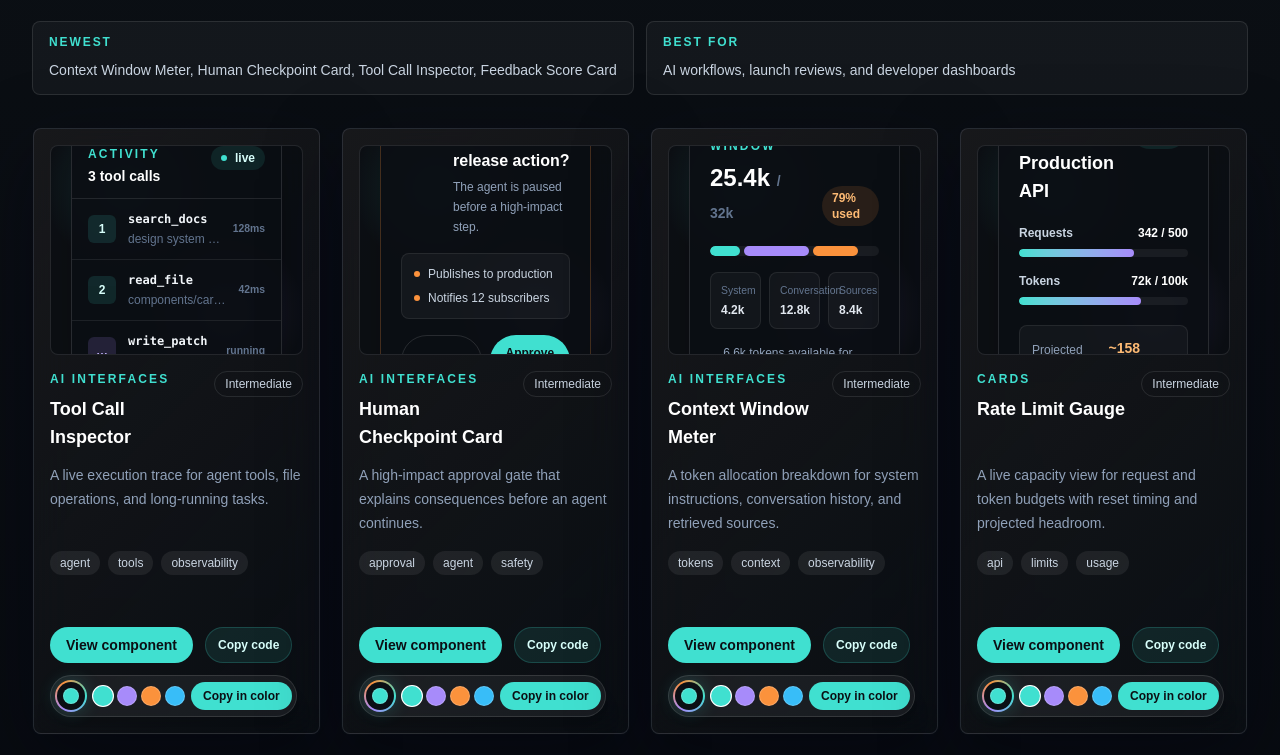
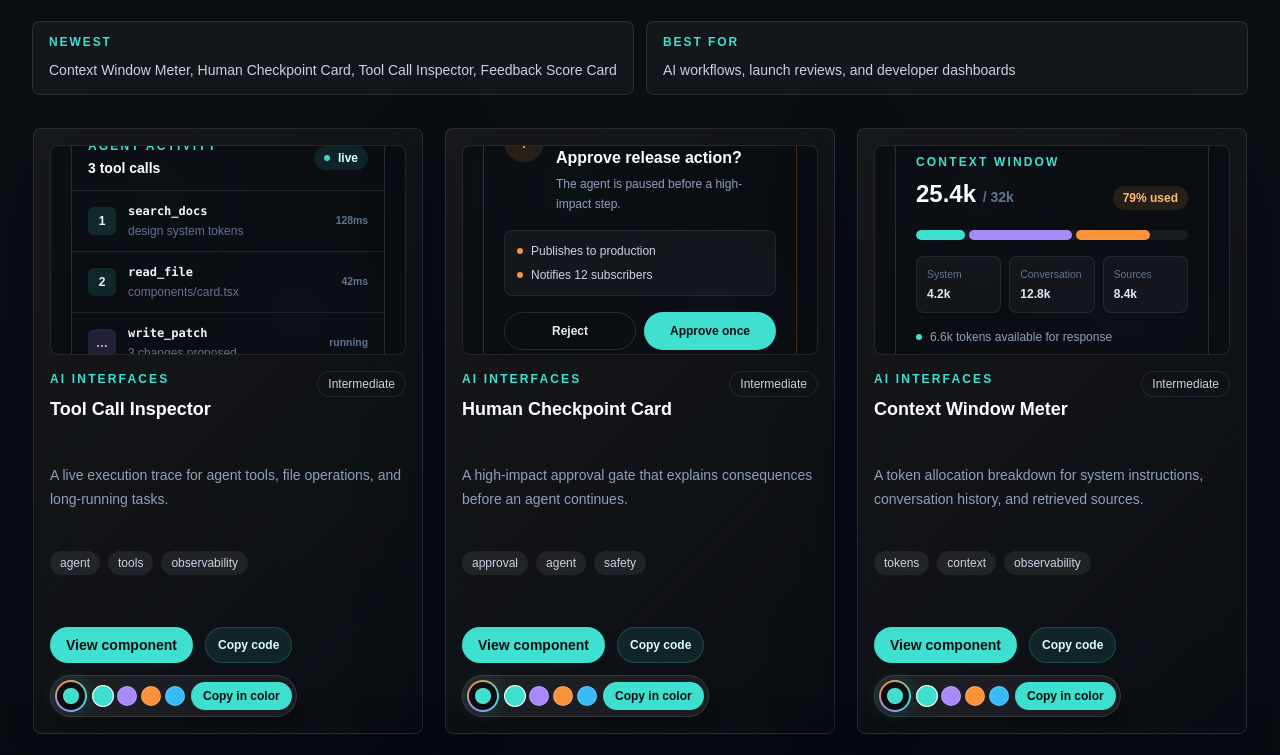
Before and after one commit to edujbarrios/edujbarrios-ui, a Next.js app: page / in a window 1280 px wide. Shown: the part 1380-2135 px from the top of the page. Built offline with nearby package versions, Linux system fonts and the light colour scheme.

Commit message:
expand featured component grid

```diff
--- a/app/page.tsx
+++ b/app/page.tsx
@@ -17,7 +17,7 @@ const spotlight = [
 ];
 
 export default function Home() {
-  const featured = components.filter((component) => component.featured).slice(-4).reverse();
+  const featured = components.filter((component) => component.featured).slice(-6).reverse();
 
   return (
     <>
@@ -53,7 +53,7 @@ export default function Home() {
             </div>
           ))}
         </div>
-        <div className="mt-8 grid gap-5 md:grid-cols-2 xl:grid-cols-4">
+        <div className="mt-8 grid gap-5 md:grid-cols-2 xl:grid-cols-3">
           {featured.map((component) => (
             <ComponentCard key={component.slug} component={component} />
           ))}
```
